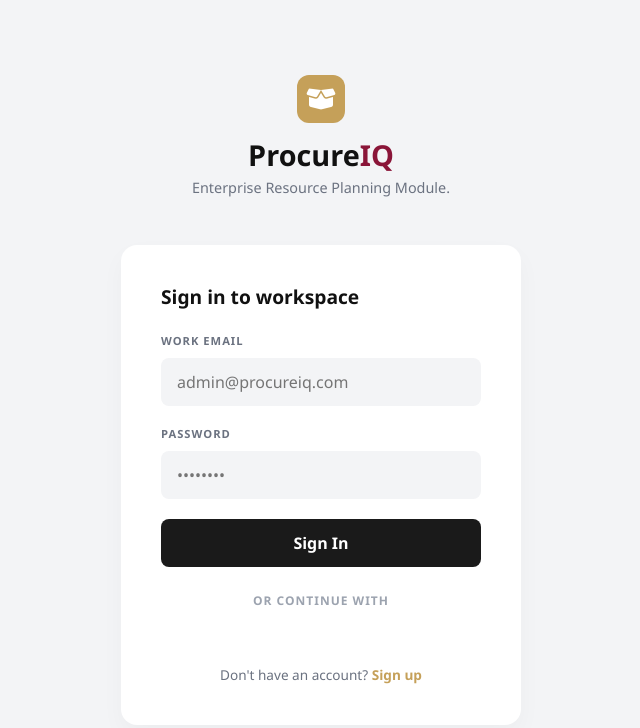
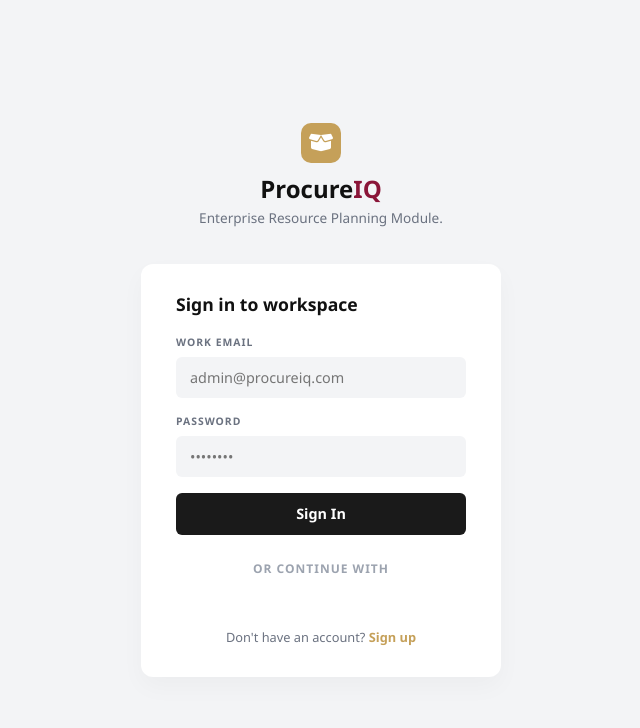
Before and after one commit to viralByte/Mark-VI-ProcureIQ, a plain HTML site: page frontend/index.html in a window 1280 px wide. Shown: the whole page, without its empty margins (319-959 px from the left). Drawn offline with nearby package versions, Linux system fonts and the light colour scheme.

Commit message:
login page

```diff
--- a/frontend/index.html
+++ b/frontend/index.html
@@ -119,47 +119,51 @@
         /* --- FULL SCREEN LOGIN OVERLAY --- */
         #login-screen {
             position: fixed; top: 0; left: 0; width: 100vw; height: 100vh;
-            background-color: #F3F4F6; /* The light clean background */
+            background-color: #F3F4F6;
             display: flex; flex-direction: column; align-items: center; justify-content: center;
-            z-index: 9999; /* Keeps it on top of the dashboard */
+            z-index: 9999;
         }
 
-        .login-header { text-align: center; margin-bottom: 30px; }
+        /* Scaled down header */
+        .login-header { text-align: center; margin-bottom: 20px; }
         .login-logo-icon {
             background-color: var(--color-secondary);
-            color: white; width: 48px; height: 48px; border-radius: 12px;
-            display: flex; align-items: center; justify-content: center; font-size: 24px;
-            margin: 0 auto 15px auto;
+            color: white; width: 40px; height: 40px; border-radius: 10px; /* Smaller logo */
+            display: flex; align-items: center; justify-content: center; font-size: 20px;
+            margin: 0 auto 12px auto;
         }
-        .login-brand { font-size: 1.8rem; font-weight: 700; color: #111; margin: 0; }
+        .login-brand { font-size: 1.5rem; font-weight: 700; color: #111; margin: 0; } /* Smaller text */
         .login-brand span { color: var(--color-primary); }
-        .login-subtitle { color: #6B7280; font-size: 0.9rem; margin-top: 5px; }
+        .login-subtitle { color: #6B7280; font-size: 0.85rem; margin-top: 4px; }
 
+        /* Sleeker, tighter card */
         .login-card {
-            background: #FFFFFF; padding: 40px; border-radius: 16px;
+            background: #FFFFFF; padding: 30px 35px; border-radius: 12px; /* Tighter padding */
             box-shadow: 0 10px 25px rgba(0,0,0,0.03);
-            width: 100%; max-width: 400px;
+            width: 100%; max-width: 360px; /* Reduced from 400px */
         }
-        .login-title { font-weight: 600; font-size: 1.2rem; margin-bottom: 25px; color: #111; }
+        .login-title { font-weight: 600; font-size: 1.1rem; margin-bottom: 20px; color: #111; }
 
-        .login-form-group { margin-bottom: 20px; text-align: left; }
+        .login-form-group { margin-bottom: 16px; text-align: left; }
         .login-form-group label {
-            display: block; font-size: 0.7rem; font-weight: 700; color: #6B7280;
-            text-transform: uppercase; letter-spacing: 1px; margin-bottom: 8px;
+            display: block; font-size: 0.65rem; font-weight: 700; color: #6B7280;
+            text-transform: uppercase; letter-spacing: 1px; margin-bottom: 6px;
         }
         .login-form-group input {
-            width: 100%; padding: 12px 16px; border-radius: 8px; border: none;
+            width: 100%; padding: 10px 14px; border-radius: 6px; border: none; /* Tighter inputs */
             background-color: #F3F4F6; color: #333; outline: none; transition: all 0.2s;
+            font-size: 0.9rem;
         }
         .login-form-group input:focus { box-shadow: 0 0 0 2px var(--color-secondary); }
 
         .btn-login-dark {
-            background-color: #1A1A1A; color: white; padding: 12px; border-radius: 8px;
+            background-color: #1A1A1A; color: white; padding: 10px; border-radius: 6px;
             border: none; font-weight: 600; width: 100%; transition: background 0.2s;
+            font-size: 0.9rem;
         }
         .btn-login-dark:hover { background-color: #333; }
 
-        .login-footer { margin-top: 30px; font-size: 0.85rem; color: #6B7280; text-align: center; }
+        .login-footer { margin-top: 25px; font-size: 0.8rem; color: #6B7280; text-align: center; }
         .login-footer a { color: var(--color-secondary); font-weight: 600; text-decoration: none; }
         .login-footer a:hover { text-decoration: underline; }
     </style>
```
